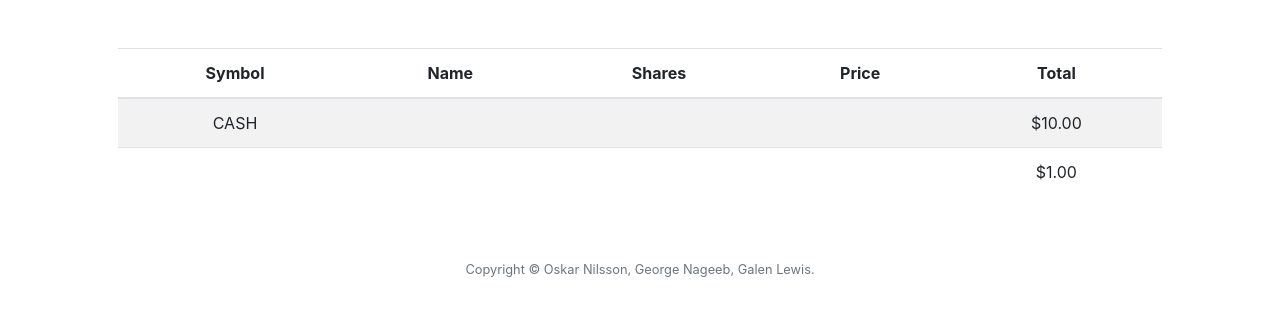
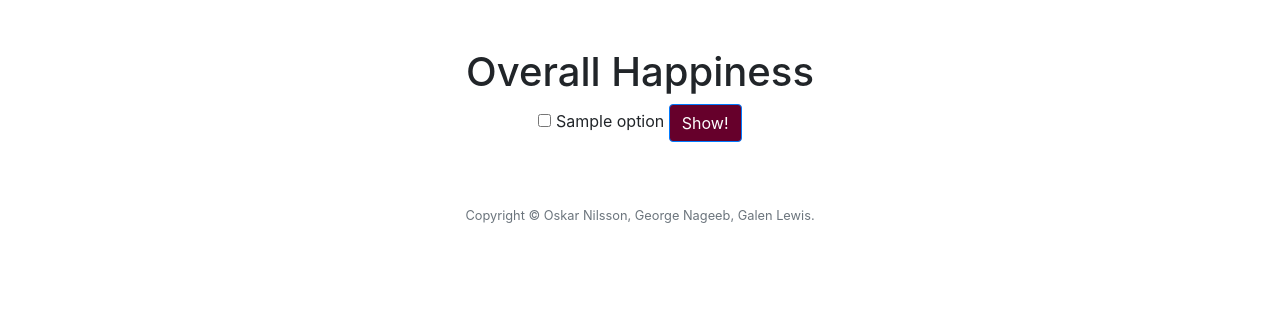
Before and after one commit to ognilsson/cs50gog, a Flask app: template templates/index.html in a window 1280 px wide. Shown: the part 76-392 px from the top of the page. Run offline with Flask 2, Linux system fonts and the light colour scheme; the template is opened without the code that fills it: most values are stand-ins (such as "Sample title", 1, 10 or a date in 2020); some libraries are stand-ins or nearby versions.

Commit message:
update: journal & index

```diff
--- a/templates/index.html
+++ b/templates/index.html
@@ -5,35 +5,13 @@
 {% endblock %}
 
 {% block main %}
-    <table class="table table-striped">
-        <thead>
-            <tr>
-                <th>Symbol</th>
-                <th>Name</th>
-                <th>Shares</th>
-                <th>Price</th>
-                <th>Total</th>
-            </tr>
-        </thead>
-        <tbody>
-            {% for i in range(dim) %}
-                <tr>
-                    {% for key in rows[i] %}
-                        <td>{{ rows[i][key] }}</td>
-                    {% endfor %}
-                    <td>{{ prices[i] | usd}}</td>
-                    <td>{{ (prices[i] * rows[i]["shares"]) | usd }}</td>
-                </tr>
+    <h1>Overall Happiness</h1>
+    <form action="/" method="post">
+        <div class="form-group">
+            {% for option in activities %}
+                <input name="activity" type="checkbox" value="{{ option }}"> {{ option }}
             {% endfor %}
-            <tr>
-                <td>CASH</td>
-                <td colspan="3"></td>
-                <td> {{ cash | usd }} </td>
-            </tr>
-            <tfoot>
-                <td colspan="4"></td>
-                <td>{{ total_value | usd }}</td>
-            </tfoot>
-        </tbody>
-    </table>
+            <button class="btn btn-primary" type="submit">Show!</button>
+        </div>
+    </form>
 {% endblock %}
```
Also changed, not shown: journal.db.
